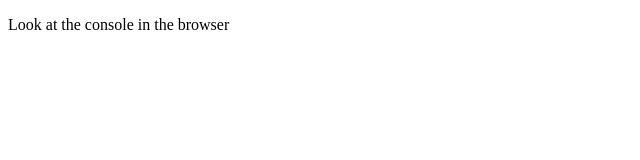
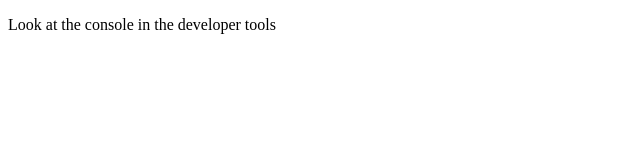
Before and after one commit to thegrid22593/test-github-pages, a plain HTML site: page index.html in a window 1280 px wide. Shown: the full height of the page, 0-640 px from the left. Drawn offline with Linux system fonts and the light colour scheme.

Commit message:
adjustment

```diff
--- a/index.html
+++ b/index.html
@@ -6,7 +6,7 @@
     <title>Document</title>
 </head>
 <body>
-    <p>Look at the console in the browser</p>
+    <p>Look at the console in the developer tools</p>
 </body>
 <script src="https://thegrid22593.github.io/test-github-pages/index.js"></script>
 <script>
```
